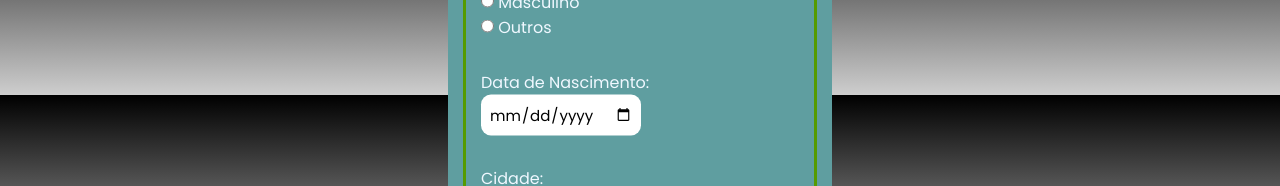
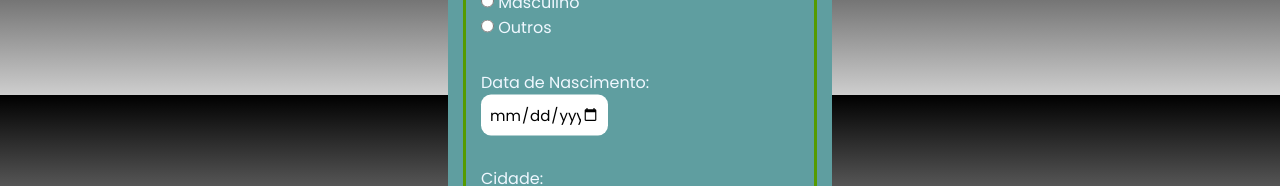
Before and after one commit to MatteusKill/siteBicileta.web, a plain HTML site: page PAGES/cadastro.html in a window 1280 px wide. Shown: the part 345-531 px from the top of the page. Drawn offline with Linux system fonts and the light colour scheme.

Commit message:
Não sei o que eu alterei kkk

```diff
--- a/CSS/cadastro.css
+++ b/CSS/cadastro.css
@@ -57,6 +57,7 @@ legend{
     border-radius: 10px;
     outline: none;
     font-size: 15px;
+    width: 40%;
 }
 #submit{
     background-image: linear-gradient(to right, black, green);
@@ -80,3 +81,8 @@ legend{
     gap: 30px;
     padding: 15px;
 }
+.data-nascimento{
+    display: flex;
+    flex-direction: column;
+
+}
```
